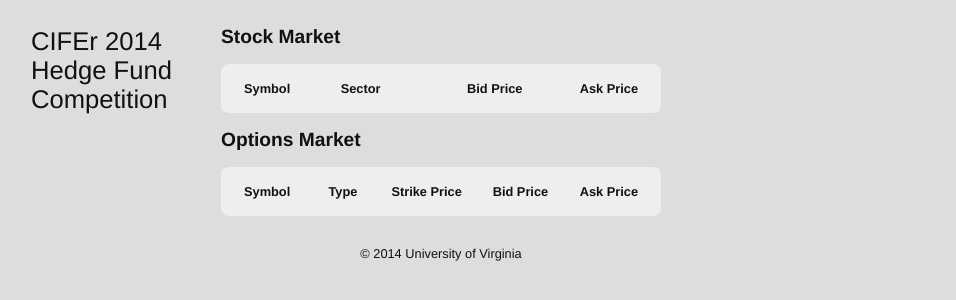
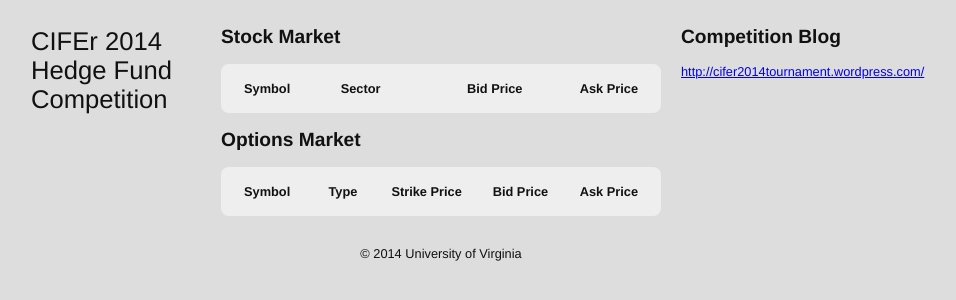
Before and after one commit to uva-financial-engineering/cifer-tournament, a Python web app: template app/templates/layout.html in a window 1280 px wide. Shown: the top 300 px of the page, without its empty margins (149-1105 px from the left). Run offline with Jinja, Linux system fonts and the light colour scheme; the template is opened without the code that fills it, so the values that code supplies are empty; some libraries are stand-ins or nearby versions.

Commit message:
Add blog link

```diff
--- a/app/templates/layout.html
+++ b/app/templates/layout.html
@@ -72,6 +72,8 @@
   </div>
   <div class="right-sidebar">
     {% block right %}{% endblock %}
+    <h2>Competition Blog</h2>
+    <a href="http://cifer2014tournament.wordpress.com/">http://cifer2014tournament.wordpress.com/</a>
   </div>
 </div>
 <script type="text/javascript" src="//ajax.googleapis.com/ajax/libs/jquery/1.10.1/jquery.min.js"></script>
```
